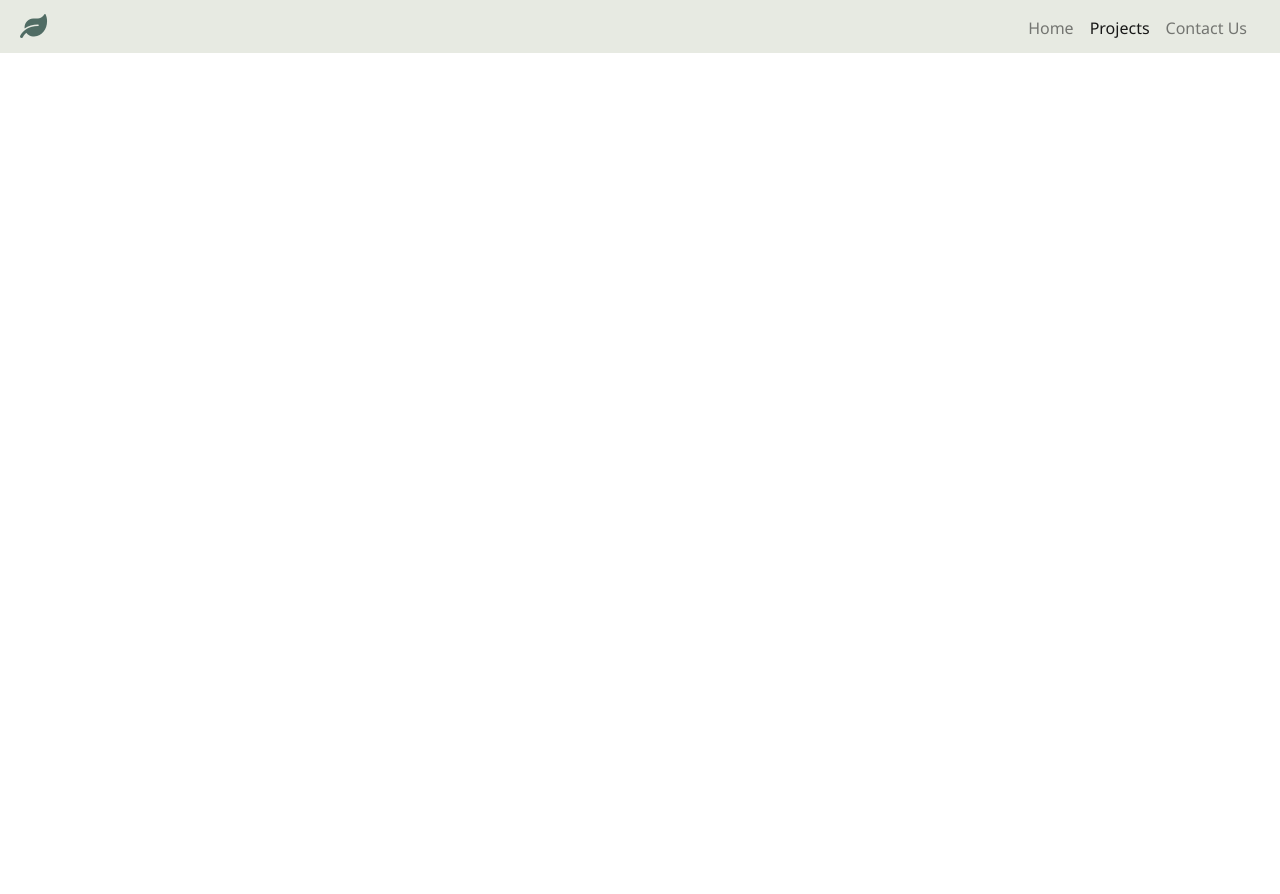
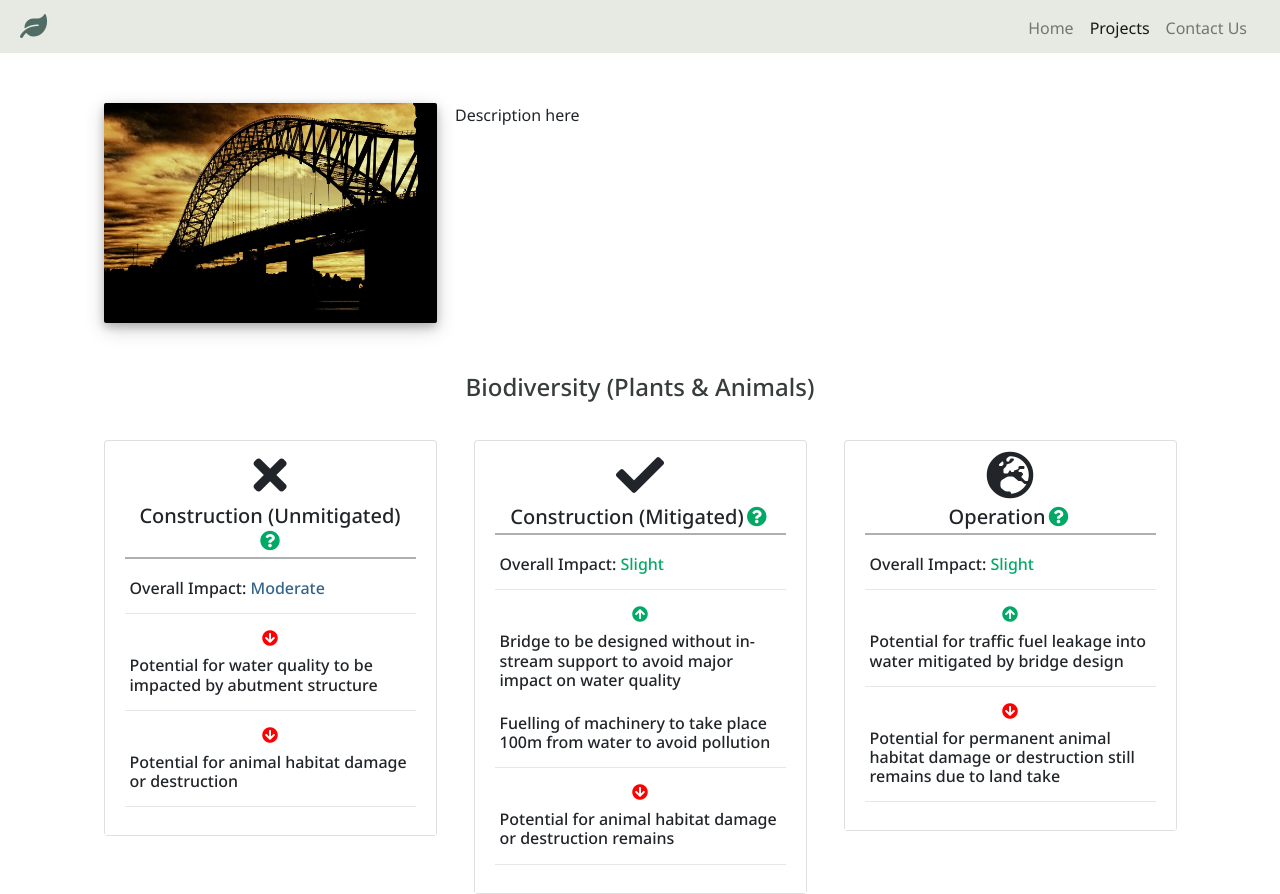
Before and after one commit to Code-Institute-Submissions/envirotech, a plain HTML site: page projects.html in a window 1280 px wide. Before the commit the page ends 800 px from the top, so only its background shows below. Drawn offline with nearby package versions, Linux system fonts and the light colour scheme.

Commit message:
project page started

```diff
--- a/assets/css/style.css
+++ b/assets/css/style.css
@@ -67,6 +67,9 @@ font-family: 'Noto Sans', sans-serif;
     font-size: 1.2em;
     color: #506C64;
 }
+
+
+/*-------------------------------------------------- INDEX.HTML -------*/
 
 /*-------------------- Section 1*/
 
@@ -805,3 +808,92 @@ margin-bottom: 10px;
     opacity: 1;
 
 }
+
+
+/*-------------------------------------------------- PROJECT.HTML -------*/
+
+
+/*---------------- Project header */
+.style-project-header {
+    margin-top: 50px;
+    margin-bottom: 50px;
+
+}
+
+
+
+.bridge-image-header {
+    width: 100%;
+    border-radius: 2px;
+    box-shadow: 0 4px 8px 0 rgba(0, 0, 0, 0.2), 0 6px 20px 0 rgba(0, 0, 0, 0.19);
+}
+
+
+
+
+/*---------------- Bio */
+
+.project-image-header {
+    width: 90%;
+     margin: 0 auto;
+
+}
+.style-project-headeing {
+    color: #373D3B;
+    margin-bottom: 30px;
+}
+
+.style-info-section {
+
+}
+.style-assessment-card {
+    width: 90%;
+    margin: 0 auto;
+
+
+}
+
+.card-heading-style-proj {
+    padding: 3px;
+    text-align: center;
+    border-bottom: 2px solid rgba(55, 61, 59, 0.404);
+
+}
+
+.style-question-mark {
+    font-size: 1em;
+    color: #00aa66;
+    display: inline-block;
+    padding: 3px;
+}
+
+.row-info {
+    padding-bottom: 15px;
+    margin-bottom: 8px;
+    margin-top: 8px;
+    border-bottom: 1px solid rgba(61, 63, 62, 0.123);
+    background-color: none;
+}
+
+
+.row-info h6{
+ margin: 0;
+ margin-left: 5px;
+ padding: 0;
+}
+
+.style-arrow-up {
+     font-size: 1em;
+    color: #00aa66;
+    display: block;
+   text-align: center;
+    padding-bottom: 10px;
+}
+
+.style-arrow-down {
+     font-size: 1em;
+    color: red;
+    display: block;
+    text-align: center;
+    padding-bottom: 10px;
+}
--- a/projects.html
+++ b/projects.html
@@ -137,6 +137,127 @@
 
 
 	</section>
+	<!--Project Header-->
+	<section>
+		<div class="container style-project-header">
+			<div class="row no-gutters">
+				<div class="col-4">
+					<div class="project-image-header">
+						<img src="assets/images/bridge1.jpg" alt="bridge" class="bridge-image-header">
+                    </div>
+					</div>
+					<div class="col-8">
+						Description here
+					</div>
+				</div>
+			</div>
+
+			<div class="container style-info-section">
+				<div class="row no-gutters">
+					<div class="col-12 style-project-headeing text-center">
+						<h4>Biodiversity (Plants & Animals)</h4>
+					</div>
+				</div>
+				<div class="row no-gutters">
+					<div class="col-md-4">
+						<div class="card style-assessment-card">
+
+							<i class="fas fa-times project-icon-style"></i>
+							<div class="card-body remove-body-padding">
+								<h5 class="card-title card-heading-style-proj">Construction
+									(Unmitigated)<i class="fas fa-question-circle style-question-mark"></i></h5>
+
+								<div class="row no-gutters">
+									<div class="col-12 row-info">
+										<h6>Overall Impact: <span style="color: #33658A">Moderate</span></h6>
+									</div>
+								</div>
+								<div class="row no-gutters">
+									<div class="col-12 row-info">
+                                    <i class="fas fa-arrow-circle-down style-arrow-down"></i>
+										<h6>Potential for water quality to be impacted by abutment structure</h6>
+									</div>
+								</div>
+								<div class="row no-gutters">
+									<div class="col-12 row-info">
+                                       <i class="fas fa-arrow-circle-down style-arrow-down"></i>
+										<h6>Potential for animal habitat damage or destruction</h6>
+									</div>
+								</div>
+
+							</div>
+						</div>
+					</div>
+					<div class="col-md-4">
+						<div class="card style-assessment-card">
+
+							<i class="fas fa-check project-icon-style"></i>
+							<div class="card-body remove-body-padding ">
+								<h5 class="card-title card-heading-style-proj">Construction
+									(Mitigated)<i class="fas fa-question-circle style-question-mark"></i></h5>
+								<div class="row no-gutters">
+									<div class="col-12 row-info">
+										<h6>Overall Impact: <span style="color: #00AA65">Slight</span></h6>
+									</div>
+								</div>
+								<div class="row no-gutters">
+									<div class="col-12 row-info">
+                                     <i class="fas fa-arrow-circle-up style-arrow-up"></i>
+
+                                        <h6>Bridge to be designed without in-stream support to avoid major impact on water quality</h6>
+                                        <br/>
+                                        <h6>Fuelling of machinery to take place 100m from water to avoid pollution</h6>
+									</div>
+								</div>
+								<div class="row no-gutters">
+									<div class="col-12 row-info">
+                                     <i class="fas fa-arrow-circle-down style-arrow-down"></i>
+										<h6>Potential for animal habitat damage or destruction remains</h6>
+									</div>
+								</div>
+							</div>
+						</div>
+                        </div>
+						<div class="col-md-4">
+							<div class="card style-assessment-card">
+
+								<i class="fas fa-globe-europe project-icon-style"></i>
+								<div class="card-body remove-body-padding ">
+									<h5 class="card-title card-heading-style-proj">
+										Operation<i class="fas fa-question-circle style-question-mark"></i></h5>
+									<div class="row no-gutters">
+										<div class="col-12 row-info">
+											<h6>Overall Impact: <span style="color: #00AA65">Slight</span></h6>
+										</div>
+									</div>
+									<div class="row no-gutters">
+										<div class="col-12 row-info">
+                                          <i class="fas fa-arrow-circle-up style-arrow-up"></i>
+											<h6>Potential for traffic fuel leakage into water mitigated by bridge design</h6>
+										</div>
+									</div>
+									<div class="row no-gutters">
+										<div class="col-12 row-info">
+                                           <i class="fas fa-arrow-circle-down style-arrow-down"></i>
+											<h6>Potential for permanent animal habitat damage or destruction still remains due to land take</h6>
+										</div>
+									</div>
+								</div>
+							</div>
+						</div>
+					</div>
+				</div>
+
+
+
+	</section>
+
+
+
+
+
+
+
 </body>
 
 </html>
```
